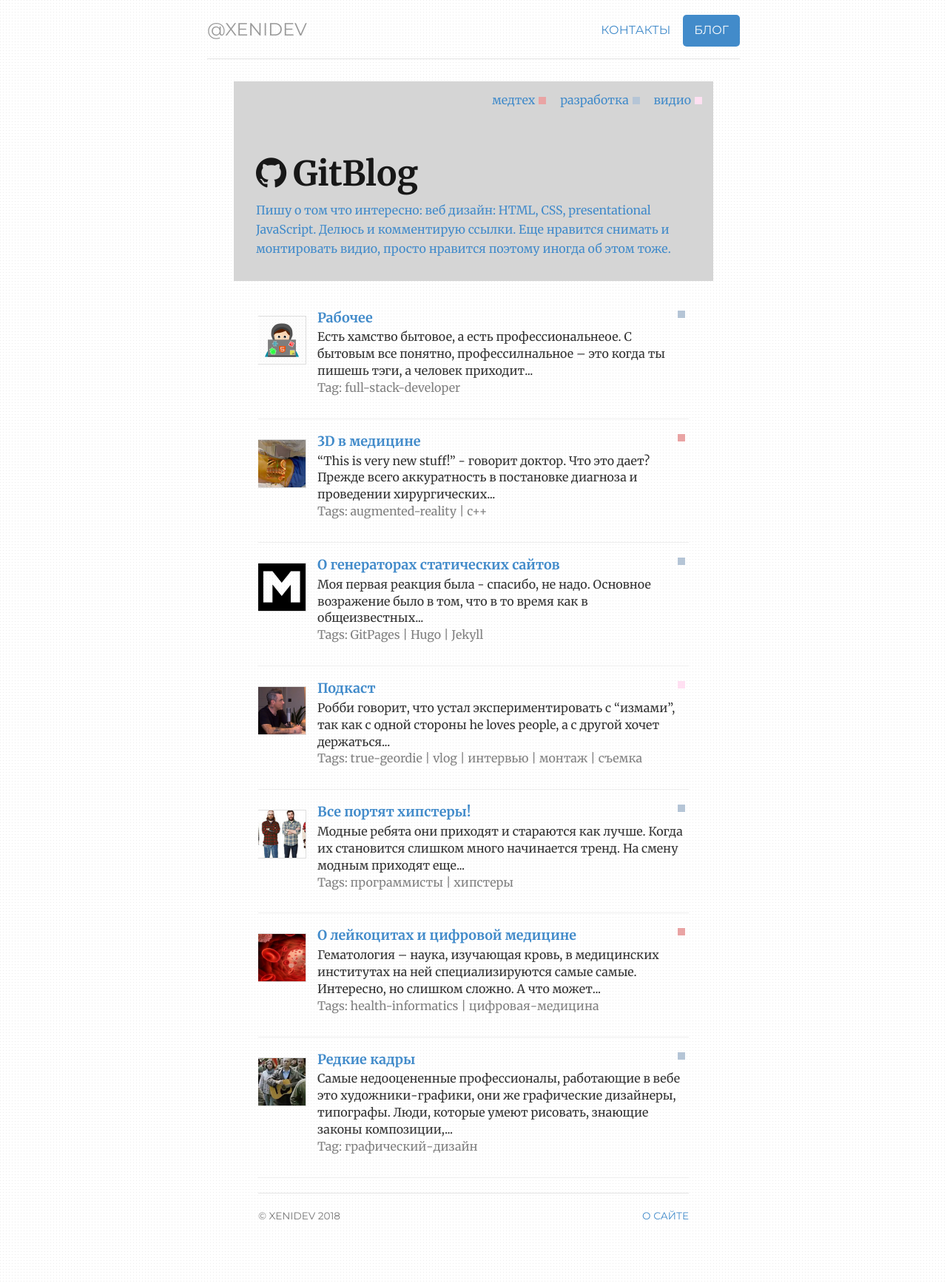
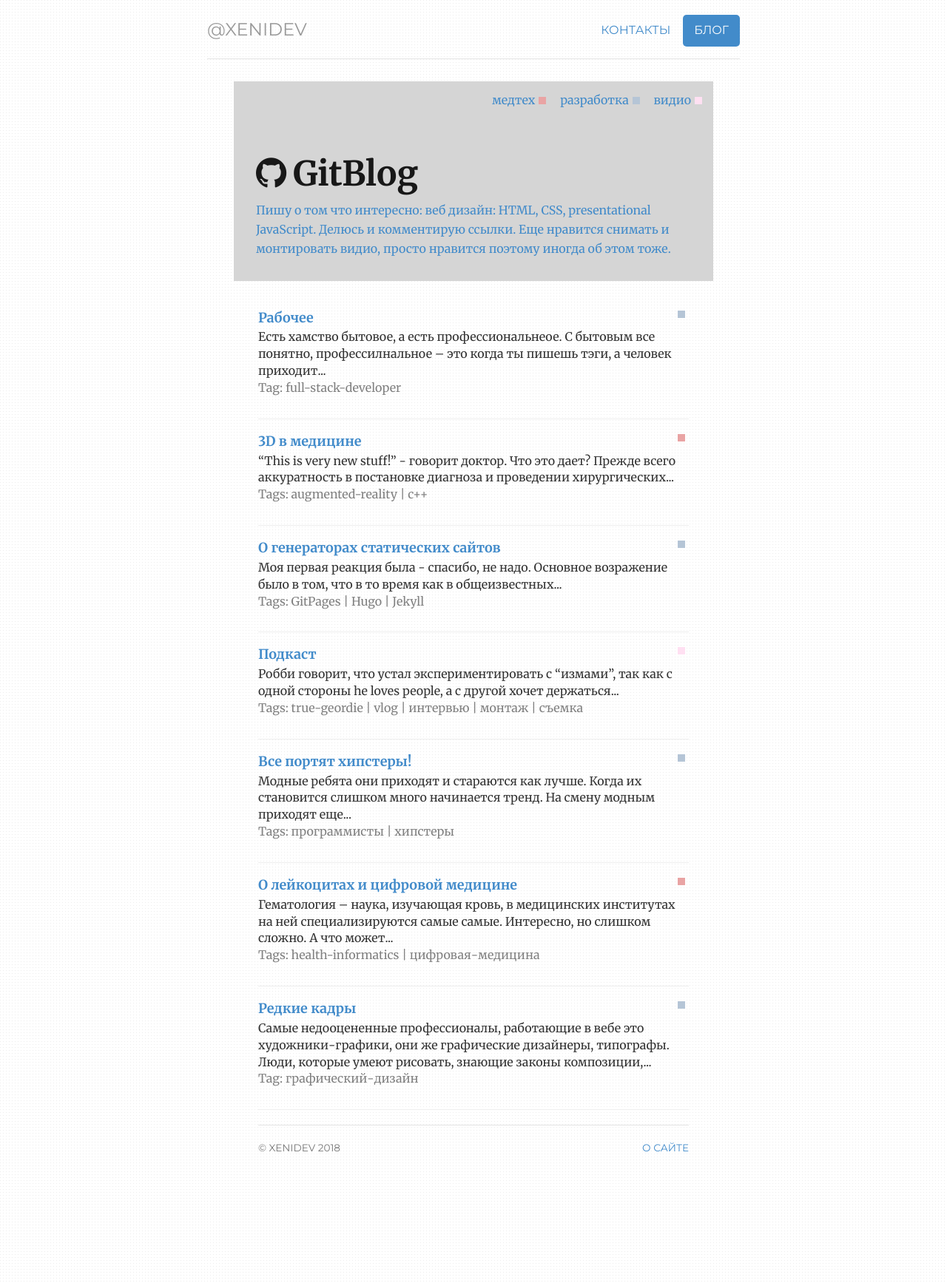
Before and after one commit to ValeraS/xenidev.github.io, a Jekyll site: the page built from notes/index.html, in a window 1280 px wide. Shown: the whole page at 74% size. Built offline with Jekyll 4.4.1, drawn with Linux system fonts in a browser that asks for light colours.

Commit message:
Update index.html

```diff
--- a/notes/index.html
+++ b/notes/index.html
@@ -47,8 +47,8 @@ notes: active
         {% for post in site.posts %}
         <div class="media">
           <div class="media-left media-top">
-            {% if post.image %}
-            <img class="posts-list-image rounded" src="{{ post.image }}" alt="{{ post.title }}" /> {% endif %}
+            {% if post.thumbnail %}
+            <img class="posts-list-image rounded" src="{{ post.thumbnail }}" alt="{{ post.title }}" /> {% endif %}
           </div>
           <div class="media-body">
             {% if post.categories.size > 0 %} {% for category in post.categories %} {% if post.categories contains 'медтех' %}
```
